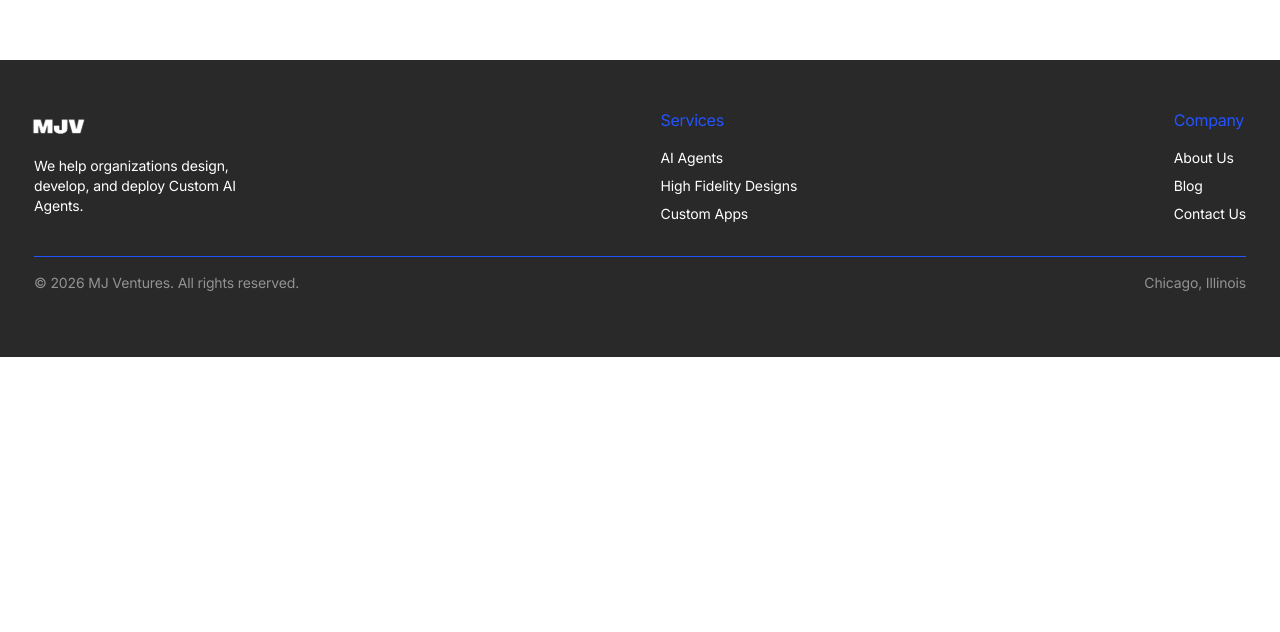
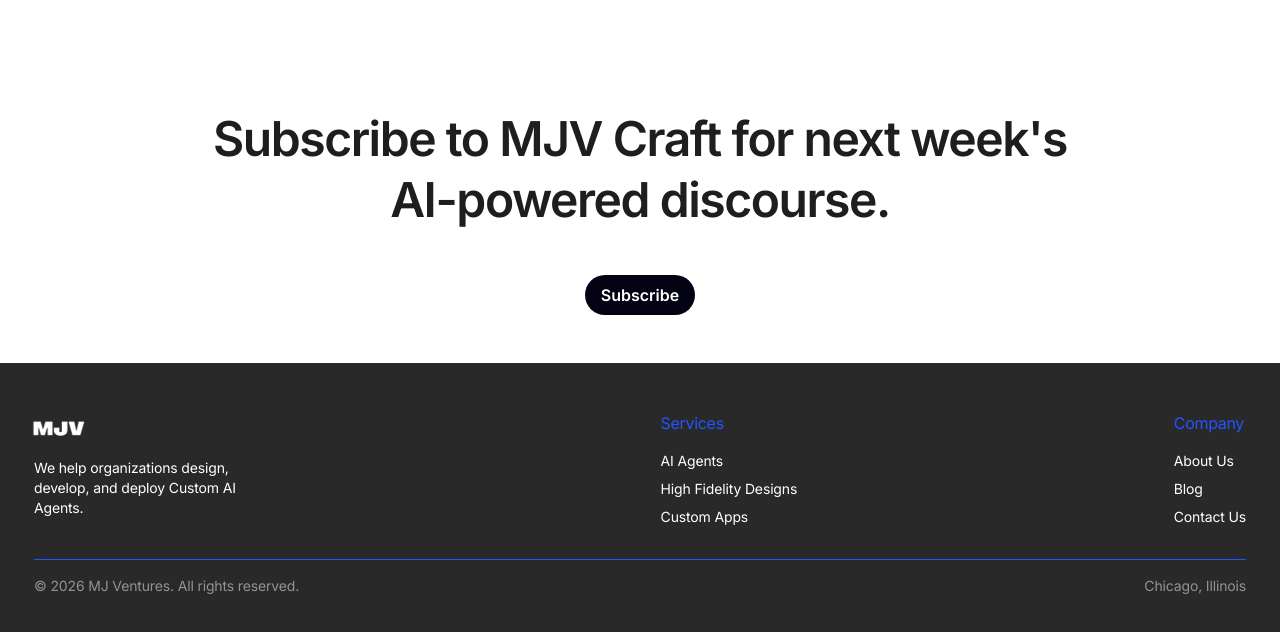
Before and after one commit to hafizzohaibaslam/mjv-portfolio, a Next.js app: page /our-craft in a window 1280 px wide. Shown: the part 1540-2172 px from the top of the page. Before the commit the page ends 1897 px from the top, so only its background shows below. Built offline with nearby package versions, Linux system fonts and the light colour scheme.

Commit message:
subscribe to our craft section added

```diff
--- a/app/our-craft/page.tsx
+++ b/app/our-craft/page.tsx
@@ -1,6 +1,7 @@
 import Logo from "@/components/shared/Logo";
 import Image from "next/image";
 import WhatHappeningToday from "@/components/our-craft/WhatHappeningToday";
+import SubscribeToOurCraft from "@/components/our-craft/SubscribeToOurCraft";
 
 const OurCraftPage = () => {
   return (
@@ -24,6 +25,7 @@ const OurCraftPage = () => {
         </div>
       </div>
       <WhatHappeningToday />
+      <SubscribeToOurCraft />
     </div>
   );
 };
--- /dev/null
+++ b/components/our-craft/SubscribeToOurCraft.tsx
@@ -0,0 +1,16 @@
+import CustomButton from "../shared/CustomButton";
+
+const SubscribeToOurCraft = () => {
+  return (
+    <div className="w-full lg:max-w-[903px] mx-auto flex flex-col gap-8 lg:gap-11 justify-center items-center py-[48px] px-[24px]">
+      <h1 className="font-semibold text-[32px] lg:text-[48px] leading-[40px] lg:leading-[128%] tracking-[-1.44px] lg:tracking-[-3%] text-center text-black-04">
+        Subscribe to MJV Craft for next week&apos;s AI-powered discourse.
+      </h1>
+      <CustomButton className="py-2 px-4 w-fit rounded-[32px] font-semibold text-[16px] leading-[24px] tracking-0">
+        Subscribe
+      </CustomButton>
+    </div>
+  );
+};
+
+export default SubscribeToOurCraft;
```
